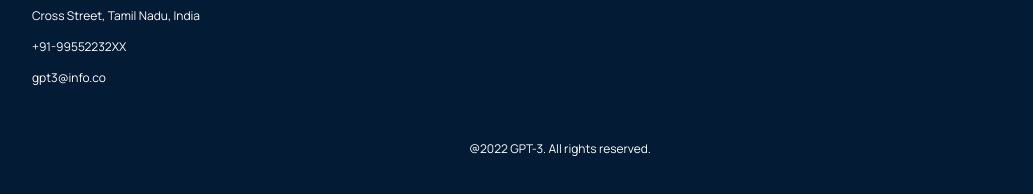
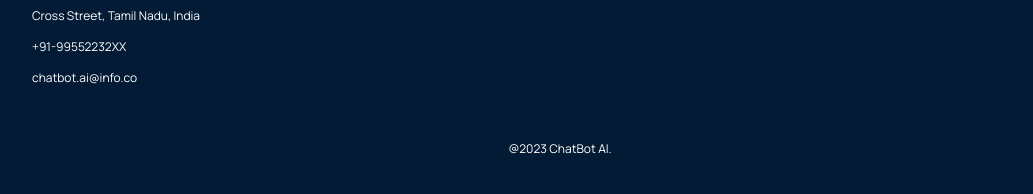
Before and after one commit to ImtiyazAly/ChatBot.Ai, a React (Create React App) app: page / in a window 1280 px wide. Shown: the part 4894-5088 px from the top of the page, without its empty margins (80-1113 px from the left). Built offline with nearby package versions, Linux system fonts and the light colour scheme.

Commit message:
minor fixes

```diff
--- a/src/containers/footer/Footer.jsx
+++ b/src/containers/footer/Footer.jsx
@@ -1,5 +1,4 @@
 import React from 'react';
-import gpt3Logo from '../../logo.svg';
 import './footer.css';
 
 const Footer = () => (
@@ -14,7 +13,10 @@ const Footer = () => (
 
     <div className="gpt3__footer-links">
       <div className="gpt3__footer-links_logo">
-        <img src={gpt3Logo} alt="gpt3_logo" />
+        <img
+          src="https://cdn-icons-png.flaticon.com/512/9732/9732800.png"
+          alt="chatbot.ai_logo"
+        />
         <p>Cross Street, Tamil Nadu, India, <br /> All Rights Reserved</p>
       </div>
       <div className="gpt3__footer-links_div">
@@ -34,12 +36,12 @@ const Footer = () => (
         <h4>Get in touch</h4>
         <p>Cross Street, Tamil Nadu, India</p>
         <p>+91-99552232XX</p>
-        <p>gpt3@info.co</p>
+        <p>chatbot.ai@info.co</p>
       </div>
     </div>
 
     <div className="gpt3__footer-copyright">
-      <p>@2022 GPT-3. All rights reserved.</p>
+      <p>@2023 ChatBot AI. </p>
     </div>
   </div>
 );
```
